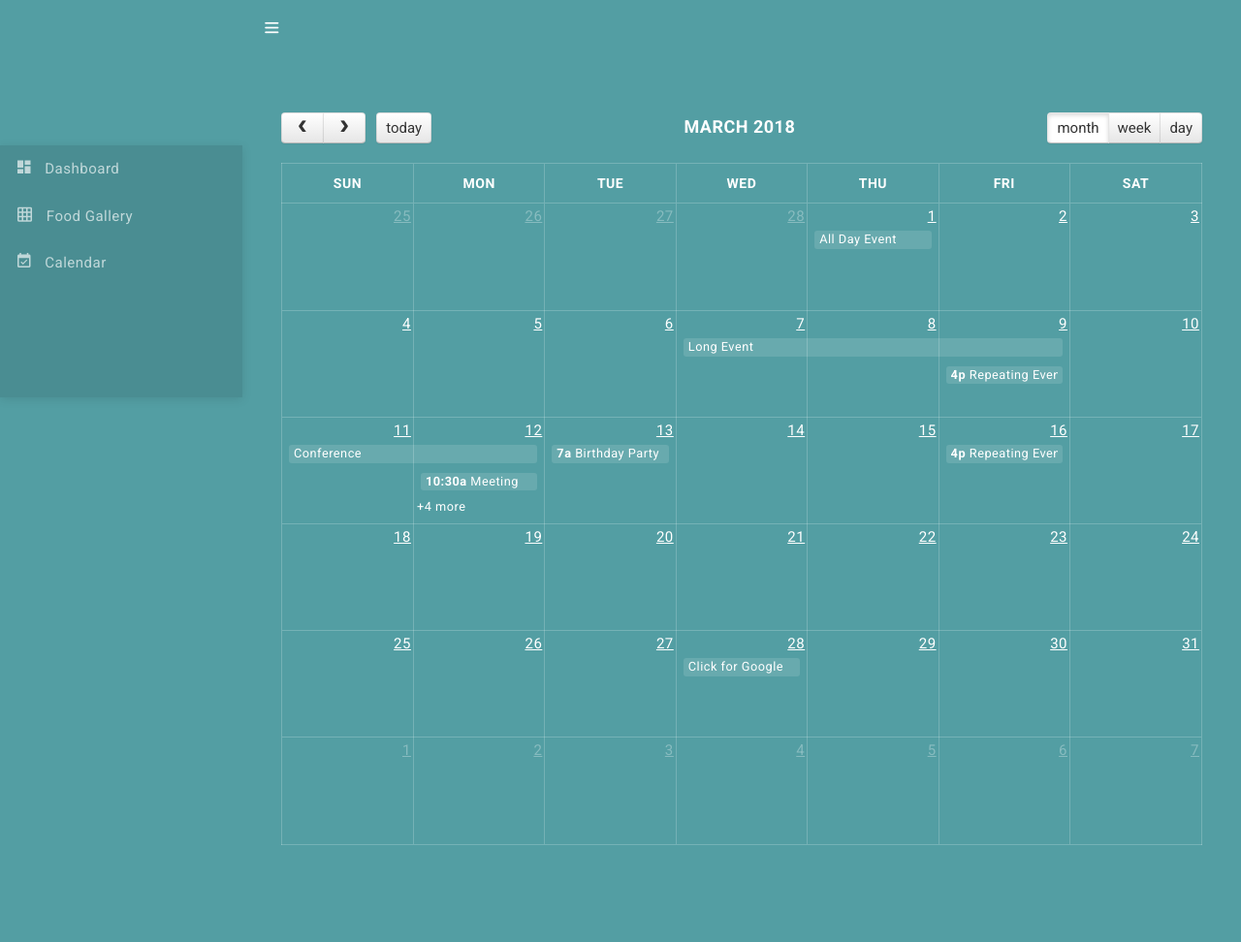
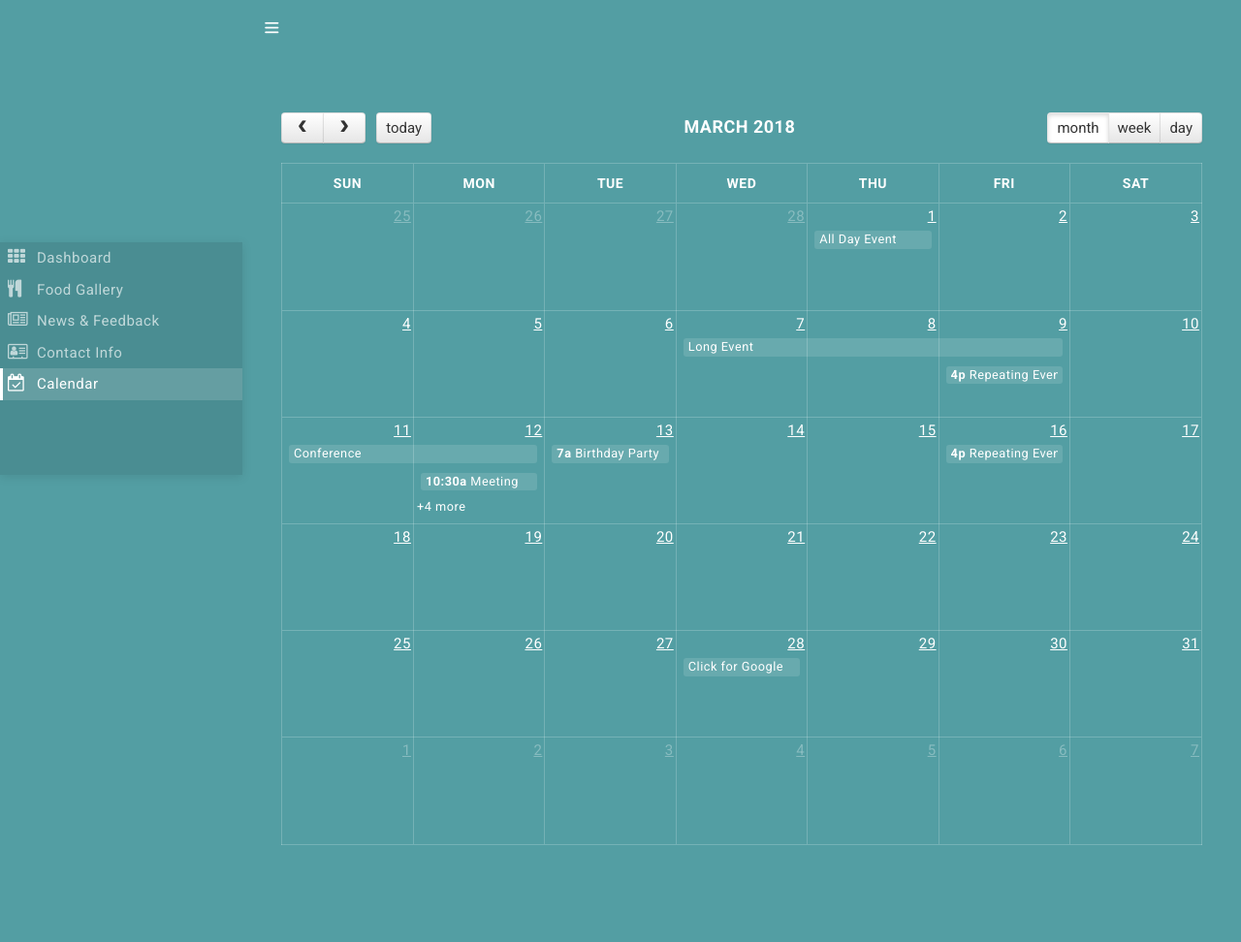
Before and after one commit to SameeraGurusinghe/RamifyoCocoBeachResort, a PHP site: page /calendar.html in a window 1280 px wide. Shown: the whole page at 97% size. Run offline with PHP 8.4, Linux system fonts and the light colour scheme; lists and menus that the app fills with data are empty; some libraries are stand-ins or nearby versions.

Commit message:
style changes

```diff
--- a/assets/css/app-style.css
+++ b/assets/css/app-style.css
@@ -249,12 +249,12 @@ hr {
 #sidebar-wrapper {
   background-color: rgba(0,0,0,.1);
   position: fixed;
-  top: 150px;
+  top: 250px;
   left: 0px;
   z-index: 1000;
   overflow: hidden;
   width: 250px;
-  height: 260px;
+  height: 240px;
  -webkit-transition: all 0.3s ease;
   -moz-transition: all 0.3s ease;
   -o-transition: all 0.3s ease;
--- a/assets/css/sidebar-menu.css
+++ b/assets/css/sidebar-menu.css
@@ -40,7 +10,7 @@
 	padding: 0;
 }
 .sidebar-menu>li>a {
-	padding: 13px 5px 13px 15px;
+	padding: 5px 5px 5px 5px;
 	display: block;
 	border-left: 3px solid transparent;
 	color: rgba(255, 255, 255, 0.65);
--- a/calendar.html
+++ b/calendar.html
@@ -36,28 +36,38 @@
 
   <!--Start sidebar-wrapper-->
   <div id="sidebar-wrapper" data-simplebar-auto-hide="true">
-      <ul class="sidebar-menu do-nicescrol">
+    <ul class="sidebar-menu">
       <li>
-          <a href="employeedashbord.php">
-          <i class="zmdi zmdi-view-dashboard"></i> <span>Dashboard</span>
+        <a href="admindashbord.php">
+        <i class="fa fa-th"></i><span>Dashboard</span>
         </a>
       </li>
 
       <li>
-          <a href="empfoodgallery.php">
-          <i class="zmdi zmdi-grid"></i> <span>Food Gallery</span>
+        <a href="foodgallery.php">
+        <i class="fa fa-cutlery"></i><span>Food Gallery</span>
         </a>
       </li>
 
-
       <li>
-        <a href="empcalendar.html">
-          <i class="zmdi zmdi-calendar-check"></i> <span>Calendar</span>
+        <a href="News & Feedback.php">
+        <i class="fa fa-newspaper-o"></i><span>News & Feedback</span>
         </a>
       </li>
 
+      <li>
+        <a href="contactupdate.php">
+        <i class="fa fa-address-card-o"></i><span>Contact Info</span>
+        </a>
+      </li>
+
+      <li>
+        <a href="calendar.html">
+        <i class="fa fa-calendar-check-o"></i><span>Calendar</span>
+        </a>
+      </li>
     </ul>
-   </div></div>
+ </div>
  <!--End sidebar-wrapper-->
 
 
```
Also changed, not shown: other parts of assets/css/sidebar-menu.css (+0 -30 lines), Login.php (+15 -1 lines), News & Feedback.php (+6 -8 lines), admindashbord.php (+9 -9 lines), contactupdate.php (+8 -7 lines), controller.php (+7 -1 lines), empcalendar.php (+8 -11 lines), empfoodgallery.php (+11 -13 lines), employeedashbord.php (+27 -66 lines), foodgallery.php (+9 -11 lines). Lines whose indentation alone changed are shown as unchanged.
